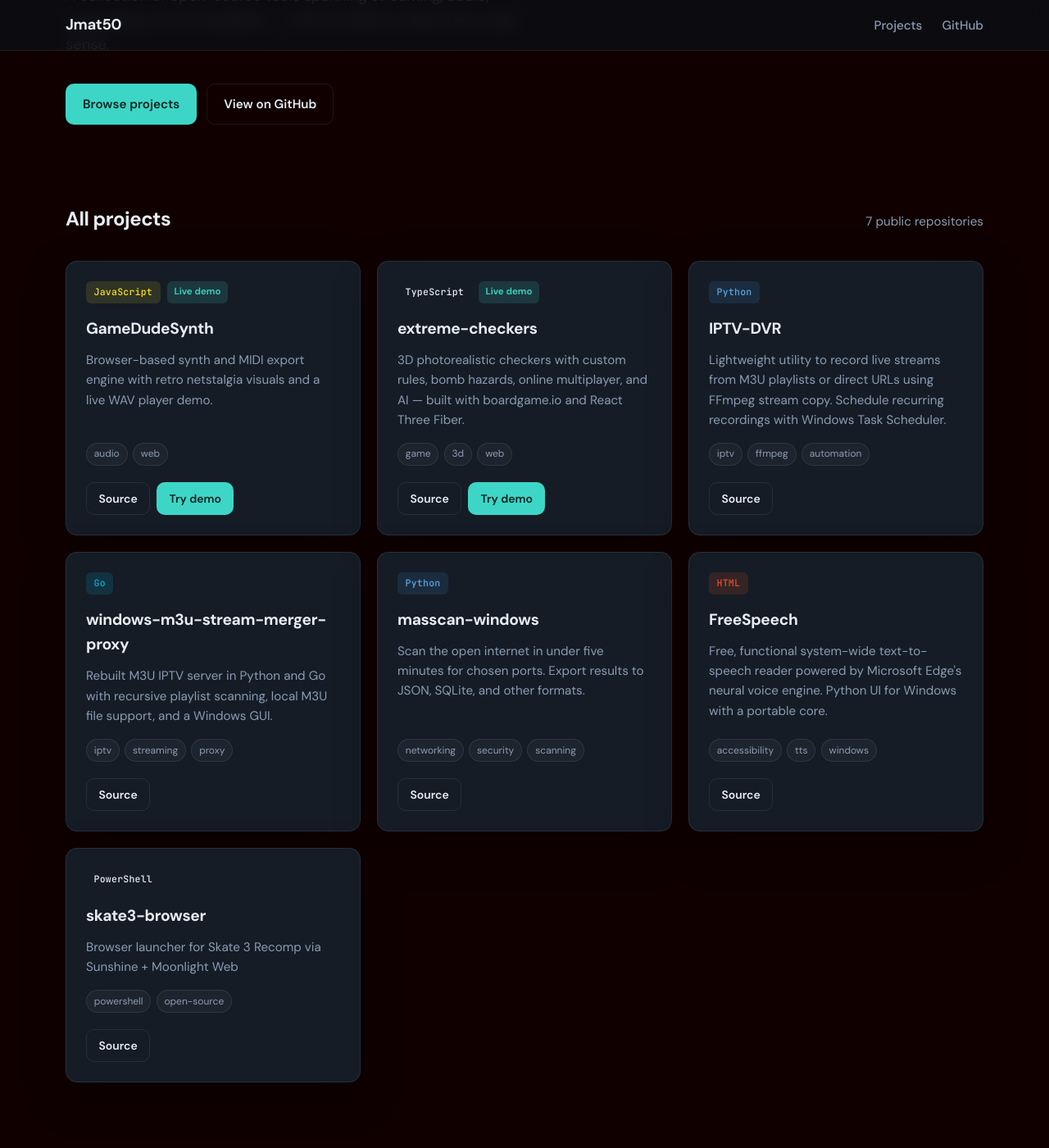
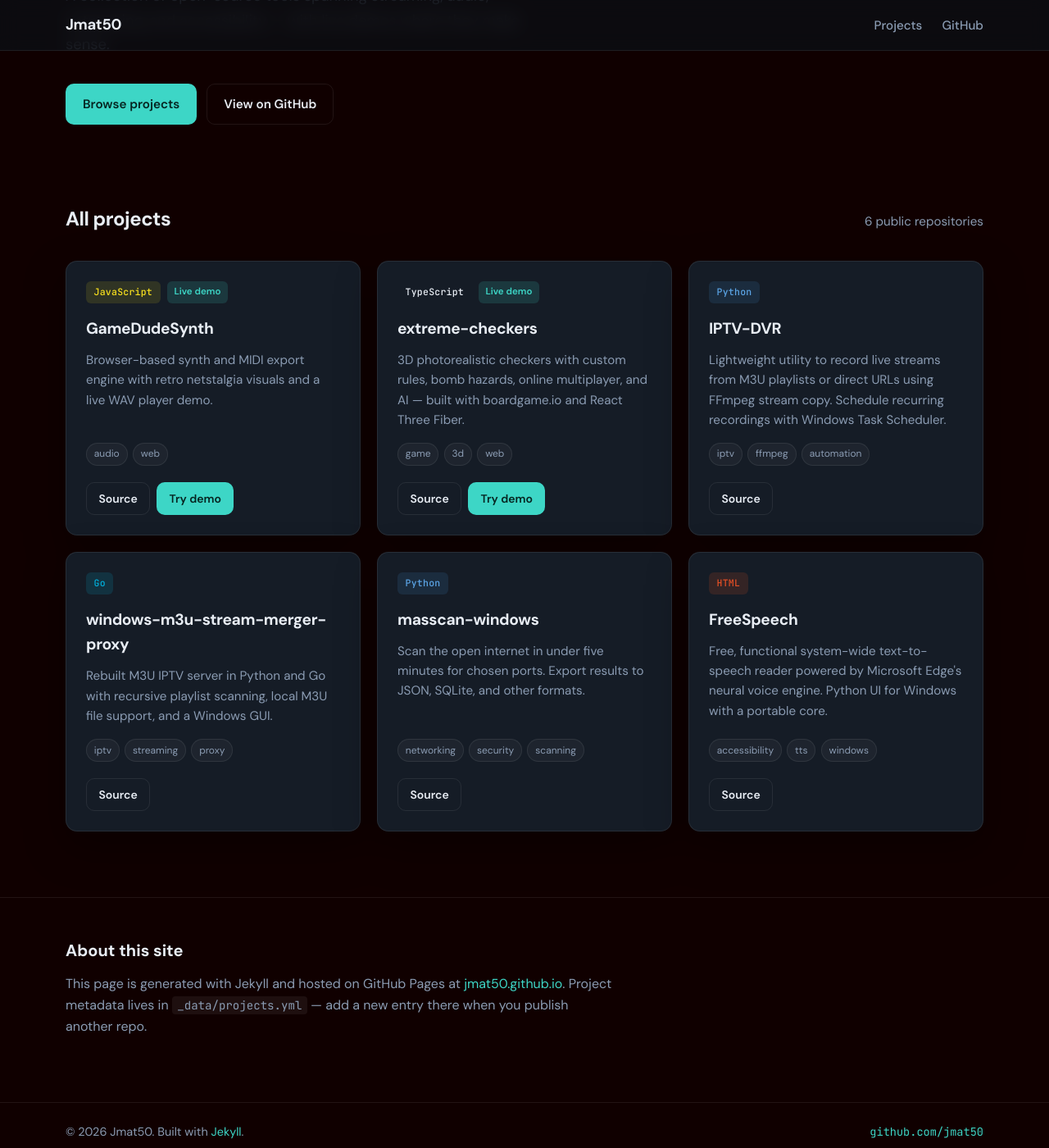
Before and after one commit to Jmat50/jmat50.github.io, a Jekyll site: the page built from index.html, in a window 1280 px wide and 1400 px high, scrolled down 290 px. Shown: the whole window at 82% size. Built offline with Jekyll 4.4.1, drawn with Linux system fonts in a browser that asks for light colours.

Commit message:
Remove defunct skate3-browser from portfolio and exclude it from auto-sync.

```diff
--- a/_data/projects.yml
+++ b/_data/projects.yml
@@ -61,11 +61,3 @@
       - accessibility
       - tts
       - windows
-  - name: skate3-browser
-    description: Browser launcher for Skate 3 Recomp via Sunshine + Moonlight
-      Web
-    language: PowerShell
-    repo: https://github.com/Jmat50/skate3-browser
-    tags:
-      - powershell
-      - open-source
```
Also changed, not shown: 1 other file.
